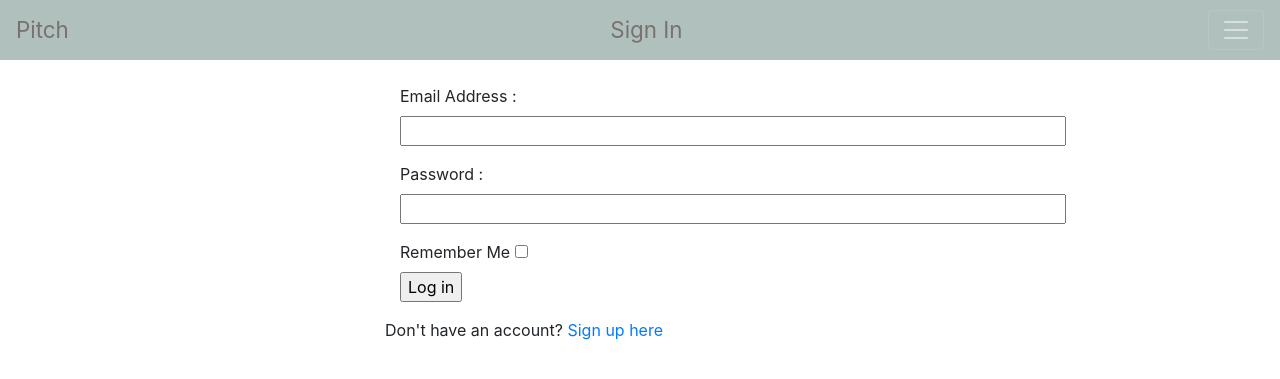
After one commit to Mutugiii/Pitch, a Flask app: page /authenticate/login in a window 1280 px wide. The commit adds this page. Shown: the top 379 px of the page. Run offline with Flask 2, Linux system fonts and the light colour scheme; some libraries are stand-ins or nearby versions.

Commit message:
Implement user login functionality | Update auth views for login & register | Update templates for auth & login and logout | Update navbar | Add secret key for use

```diff
--- /dev/null
+++ b/app/auth/__init__.py
@@ -0,0 +1,3 @@
+from flask import Blueprint
+auth = Blueprint('auth', __name__)
+from . import views,forms
--- /dev/null
+++ b/app/auth/forms.py
@@ -0,0 +1,41 @@
+from flask_wtf import FlaskForm
+from wtforms import StringField,TextAreaField, SubmitField,BooleanField, PasswordField
+from wtforms.validators import Required,Email,EqualTo
+from ..models import User
+
+class RegisterForm(FlaskForm):
+    '''
+    Form class to implement the user Registration form
+
+    Args:
+        FlaskForm: class from wtforms
+    '''
+
+    email = StringField('Email Address', validators = [Required(),Email()])
+    username = StringField('Username', validators = [Required()])
+    password = PasswordField('Password', validators = [Required(), EqualTo('password_confirm', message= 'Passwords must match')])
+    password_confirmation = PasswordField('Confirm Password', validators = [Required()])
+    submit = SubmitField('Sign Up')
+
+    def validate_email(self,data_field):
+        '''
+        Custom validator for user email
+        '''
+        if User.query.filter_by(email = data_field.data).first():
+            raise ValidationError('There is already an account with that email!')
+
+    def validate_username(self,data_field):
+        '''
+        Custom validator for username
+        '''
+        if User.query.filter_by(username = data_field.data).first():
+            raise ValidationError('That username is already taken!')
+
+class LoginForm(FlaskForm):
+    '''
+    Class to implement user login form
+    '''
+    email = StringField('Email Address', validators = [Required(), Email()])
+    password = PasswordField('Password', validators = [Required()])
+    remember = BooleanField('Remember Me')
+    submit = SubmitField('Log in')
--- /dev/null
+++ b/app/auth/views.py
@@ -0,0 +1,45 @@
+from flask import render_template, url_for, redirect, flash, request
+from . import auth,forms
+from .forms import RegisterForm,LoginForm
+from ..models import User
+from flask_login import login_user,logout_user,login_required
+
+@auth.route('/login', methods = ['GET', 'POST'])
+def login():
+    '''
+    Function to deal with user login
+    '''
+    login_form = LoginForm()
+    if login_form.validate_on_submit():
+        user = db.query.filter_by(email = login_form.email.data).first()
+        if user is not none and user.verify_password(login_form.password.data):
+            login_user(user, login_form.remember_data)
+            return redirect(request.args.get('next') or url_for('main.index'))
+        flash('Invalid username or Password')
+
+    title = 'Pitch login'
+    return render_template('auth/login.html', title = title, form = login_form)
+
+@auth.route('/register', methods=['GET','POST'])
+def register():
+    '''
+    Function to register new users
+    '''
+    form = RegisterForm()
+    if form.validate_on_submit():
+        user = User(email = form.email.data, username = form.username.data, password = form.password.data)
+        db.session.add(user)
+        db.session.commit()
+        return redirect(url_for('auth.login'))
+
+    title = 'Pitch Register'
+    return render_template('auth/register.html', form = form)
+
+
+@auth.route('/logout')
+@login_required
+def logout():
+    if current_user.is_authenticated():
+        username = current_user.username
+    logout_user()
+    return render_template('logout.html', username = username)
--- /dev/null
+++ b/app/templates/auth/login.html
@@ -0,0 +1,40 @@
+{% extends 'base.html' %}
+
+{% block content %}
+<div class="container">
+    <div class="row">
+        <div class="col-md-3"> </div>
+        <div class="col-md-6">
+            <!--Flash message -->
+            {% for message in get_flashed_messages() %}
+            <div class="alert alert-danger">
+                <button type="button" class="close" data-dismiss="alert">&times;</button>
+                {{ message }}
+            </div>
+            {% endfor %}
+            <!-- Login form -->
+            <br>
+            <div class="container-fluid">
+                <form method="POST" action="/" class="container form-group">
+                    {{ form.csrf_token }}
+                    <div class="form-group">
+                        {{ form.email.label }} :
+                        {{form.email(size=60)}}
+                    </div>
+                    <div class="form-group">
+                        {{ form.password.label }} :
+                        {{form.password(size=60)}}
+                    </div>
+                    <div>
+                        {{ form.remember.label }} {{form.remember(size=20)}}
+                    </div>
+                    {{form.submit(size=20)}}
+                </form>
+                <p> Don't have an account? <a href="{{url_for('auth.register')}}">Sign up here</a></p>
+            </div>
+        </div>
+        <div clas="col-md-3"> </div>
+    </div>
+</div>
+
+{% endblock %}
--- a/app/templates/navbar.html
+++ b/app/templates/navbar.html
@@ -1,5 +1,11 @@
-<nav class="navbar navbar-dark bg-dark">
-    <a class="navbar-brand" href="#">Pitch</a>
+<nav class="navbar navbar-dark navbar-light" style="background-color: #b0c0bc;">
+    <a class="navbar-brand" href="/" style="font-size: 1.4rem; color: #797270;">Pitch</a>
+    {% if current_user.is_authenticated %}
+    <span>{{current_user.username}}</span>
+    <span><a href="{{url_for('auth.logout')}}" style="font-size: 1.4rem; color: #797270;">Sign Out</a></span>
+    {% else %}
+    <span><a href="{{url_for('auth.login')}}" style="font-size: 1.4rem; color: #797270;">Sign In</a></span>
+    {% endif %}
     <button class="navbar-toggler" type="button" data-toggle="collapse" data-target="#navbarsExample01" aria-controls="navbarsExample01" aria-expanded="false" aria-label="Toggle navigation">
       <span class="navbar-toggler-icon"></span>
     </button>
```
Also changed, not shown: app/__init__.py (+9 -0 lines), app/main/views.py (+12 -0 lines), app/models.py (+7 -1 lines), app/templates/auth/register.html (added, +38 -0 lines), app/templates/logout.html (added, +9 -0 lines), config.py (+4 -4 lines), migrations/versions/269c510b7404_remove_bio.py (added, +30 -0 lines), app/templates/profile/profile.html (added).
